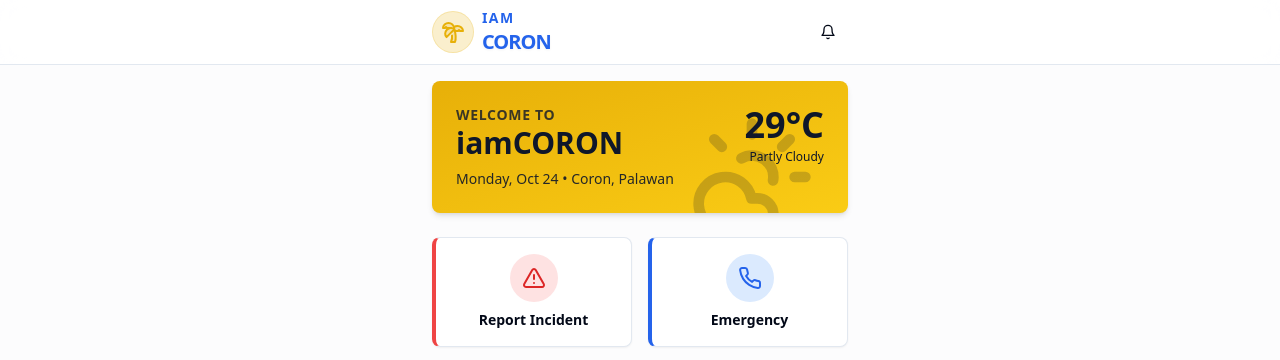
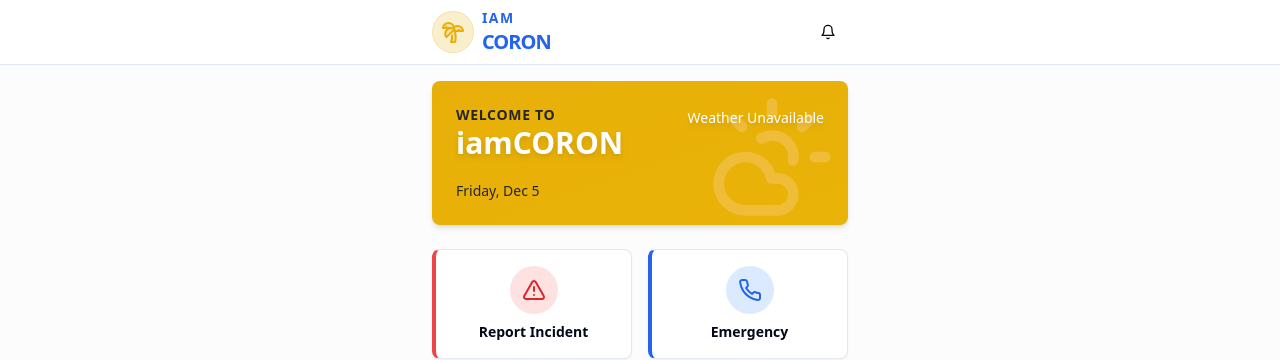
Before and after one commit to LachlanGitz/iamCORON-App, a React (Vite) app: page / in a window 1280 px wide. Shown: the top 360 px of the page. Built offline with nearby package versions, Linux system fonts and the light colour scheme; no server answers.

Commit message:
[dyad] Added real-time weather widget - wrote 1 file(s)

```diff
--- a/src/pages/Index.tsx
+++ b/src/pages/Index.tsx
@@ -1,27 +1,102 @@
-import React from 'react';
+import React, { useEffect, useState } from 'react';
 import { Card, CardContent } from '@/components/ui/card';
 import { Button } from '@/components/ui/button';
-import { AlertTriangle, Phone, FileText, CloudSun, Map, Info } from 'lucide-react';
+import {
+  AlertTriangle,
+  Phone,
+  FileText,
+  CloudSun,
+  Map,
+  Info,
+  Sun,
+  Cloud,
+  CloudRain,
+  CloudLightning,
+  Loader2
+} from 'lucide-react';
 import { Link } from 'react-router-dom';
 
 const Index = () => {
+  const [weather, setWeather] = useState<any>(null);
+  const [loading, setLoading] = useState(true);
+  const [dateStr, setDateStr] = useState('');
+
+  useEffect(() => {
+    // Set current date
+    const now = new Date();
+    const options: Intl.DateTimeFormatOptions = { weekday: 'long', month: 'short', day: 'numeric' };
+    setDateStr(now.toLocaleDateString('en-US', options));
+
+    // Fetch weather
+    const fetchWeather = async () => {
+      try {
+        const API_KEY = '0d3009555b48368f42c033b424d9057c';
+        const response = await fetch(
+          `https://api.openweathermap.org/data/2.5/weather?q=Coron,PH&units=metric&appid=${API_KEY}`
+        );
+        if (response.ok) {
+          const data = await response.json();
+          setWeather(data);
+        }
+      } catch (error) {
+        console.error("Error fetching weather:", error);
+      } finally {
+        setLoading(false);
+      }
+    };
+
+    fetchWeather();
+  }, []);
+
+  const getWeatherIcon = (main: string) => {
+    switch (main?.toLowerCase()) {
+      case 'clear': return <Sun className="h-32 w-32 text-yellow-300" />;
+      case 'clouds': return <Cloud className="h-32 w-32 text-gray-200" />;
+      case 'rain':
+      case 'drizzle': return <CloudRain className="h-32 w-32 text-blue-300" />;
+      case 'thunderstorm': return <CloudLightning className="h-32 w-32 text-purple-300" />;
+      default: return <CloudSun className="h-32 w-32 text-orange-200" />;
+    }
+  };
+
   return (
     <div className="space-y-6">
       {/* Hero / Weather Widget */}
-      <Card className="bg-gradient-to-br from-primary to-yellow-400 text-primary-foreground border-none overflow-hidden relative shadow-md">
-        <div className="absolute right-0 top-0 p-8 opacity-20">
-          <CloudSun className="h-32 w-32" />
+      <Card className="bg-gradient-to-br from-primary to-yellow-500 text-primary-foreground border-none overflow-hidden relative shadow-md">
+        <div className="absolute right-[-20px] top-[-20px] p-8 opacity-30 animate-in fade-in zoom-in duration-1000">
+          {loading ? (
+            <Loader2 className="h-32 w-32 animate-spin" />
+          ) : (
+            getWeatherIcon(weather?.weather?.[0]?.main)
+          )}
         </div>
         <CardContent className="p-6 relative z-10">
-          <div className="flex justify-between items-start">
-            <div>
-              <p className="text-primary-foreground/80 text-sm font-bold uppercase tracking-wider">Welcome to</p>
-              <h1 className="text-3xl font-black mt-0 text-primary-foreground">iamCORON</h1>
-              <p className="mt-2 text-sm font-medium opacity-90">Monday, Oct 24 • Coron, Palawan</p>
+          <div className="flex justify-between items-start h-24">
+            <div className="flex flex-col justify-between h-full">
+              <div>
+                <p className="text-primary-foreground/90 text-sm font-bold uppercase tracking-wider">Welcome to</p>
+                <h1 className="text-3xl font-black mt-0 text-white drop-shadow-md">iamCORON</h1>
+              </div>
+              <p className="text-sm font-medium opacity-90 flex items-center gap-1">
+                {dateStr}
+              </p>
             </div>
-            <div className="text-right text-primary-foreground">
-              <span className="text-4xl font-bold">29°C</span>
-              <p className="text-xs mt-1 font-medium">Partly Cloudy</p>
+
+            <div className="text-right text-white drop-shadow-md z-20">
+              {loading ? (
+                <div className="animate-pulse flex flex-col items-end">
+                  <div className="h-10 w-20 bg-white/20 rounded mb-1"></div>
+                  <div className="h-4 w-16 bg-white/20 rounded"></div>
+                </div>
+              ) : weather ? (
+                <>
+                  <span className="text-5xl font-bold tracking-tighter">{Math.round(weather.main.temp)}°</span>
+                  <p className="text-sm mt-1 font-medium capitalize">{weather.weather[0].description}</p>
+                  <p className="text-xs opacity-80">Humidity: {weather.main.humidity}%</p>
+                </>
+              ) : (
+                <span className="text-sm">Weather Unavailable</span>
+              )}
             </div>
           </div>
         </CardContent>
@@ -30,9 +105,9 @@ const Index = () => {
       {/* Quick Actions Grid */}
       <div className="grid grid-cols-2 gap-4">
         <Link to="/report">
-          <Card className="hover:shadow-lg transition-all cursor-pointer border-l-4 border-l-red-500 h-full">
+          <Card className="hover:shadow-lg transition-all cursor-pointer border-l-4 border-l-red-500 h-full group">
             <CardContent className="p-4 flex flex-col items-center justify-center text-center space-y-2 h-full">
-              <div className="p-3 bg-red-100 rounded-full text-red-600">
+              <div className="p-3 bg-red-100 rounded-full text-red-600 group-hover:scale-110 transition-transform duration-200">
                 <AlertTriangle className="h-6 w-6" />
               </div>
               <span className="font-semibold text-sm">Report Incident</span>
@@ -40,9 +115,9 @@ const Index = () => {
           </Card>
         </Link>
         <Link to="/emergency">
-          <Card className="hover:shadow-lg transition-all cursor-pointer border-l-4 border-l-blue-600 h-full">
+          <Card className="hover:shadow-lg transition-all cursor-pointer border-l-4 border-l-blue-600 h-full group">
             <CardContent className="p-4 flex flex-col items-center justify-center text-center space-y-2 h-full">
-              <div className="p-3 bg-blue-100 rounded-full text-blue-600">
+              <div className="p-3 bg-blue-100 rounded-full text-blue-600 group-hover:scale-110 transition-transform duration-200">
                 <Phone className="h-6 w-6" />
               </div>
               <span className="font-semibold text-sm">Emergency</span>
@@ -50,18 +125,18 @@ const Index = () => {
           </Card>
         </Link>
         <Link to="/map">
-          <Card className="hover:shadow-lg transition-all cursor-pointer border-l-4 border-l-primary h-full">
+          <Card className="hover:shadow-lg transition-all cursor-pointer border-l-4 border-l-primary h-full group">
             <CardContent className="p-4 flex flex-col items-center justify-center text-center space-y-2 h-full">
-              <div className="p-3 bg-yellow-100 rounded-full text-primary-foreground">
+              <div className="p-3 bg-yellow-100 rounded-full text-primary-foreground group-hover:scale-110 transition-transform duration-200">
                 <Map className="h-6 w-6 text-yellow-700" />
               </div>
               <span className="font-semibold text-sm">Tourism Map</span>
             </CardContent>
           </Card>
         </Link>
-        <Card className="hover:shadow-lg transition-all cursor-pointer border-l-4 border-l-orange-500 h-full">
+        <Card className="hover:shadow-lg transition-all cursor-pointer border-l-4 border-l-orange-500 h-full group">
           <CardContent className="p-4 flex flex-col items-center justify-center text-center space-y-2 h-full">
-            <div className="p-3 bg-orange-100 rounded-full text-orange-600">
+            <div className="p-3 bg-orange-100 rounded-full text-orange-600 group-hover:scale-110 transition-transform duration-200">
               <Info className="h-6 w-6" />
             </div>
             <span className="font-semibold text-sm">Guide</span>
```
